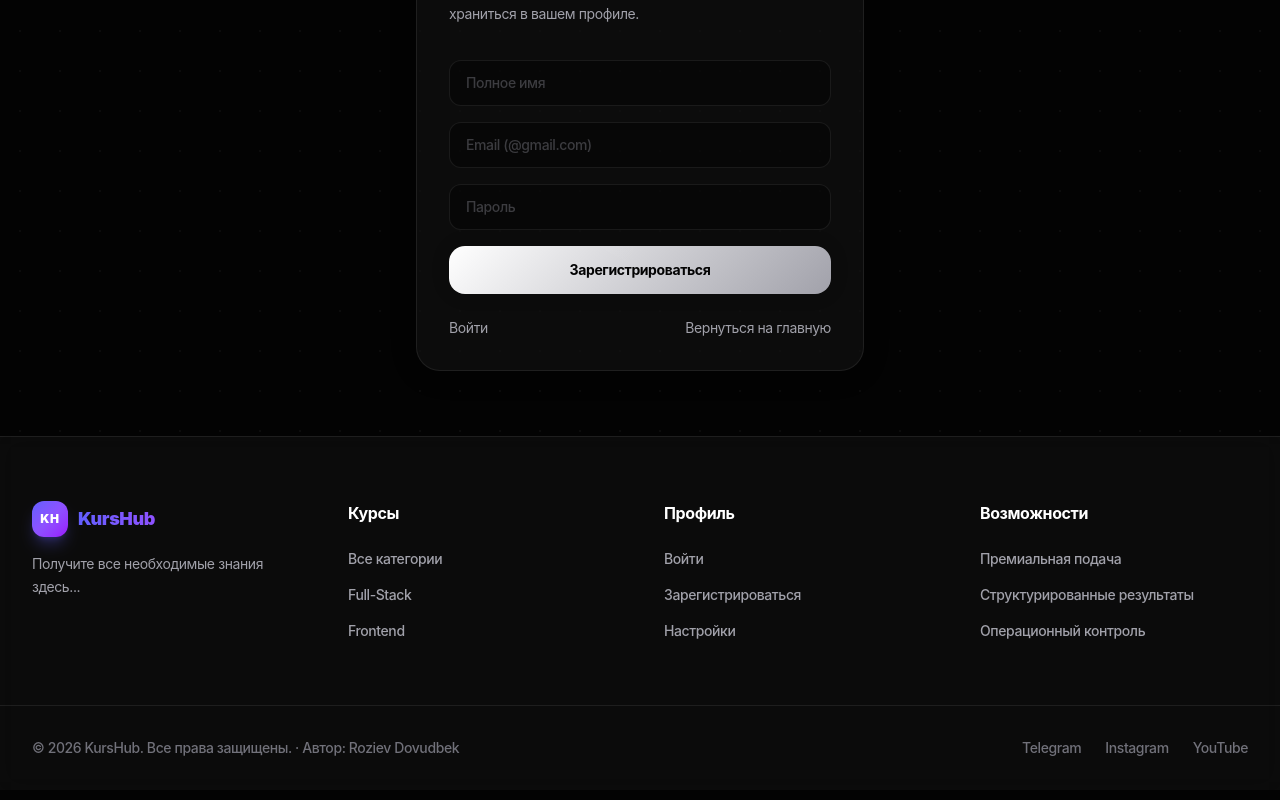
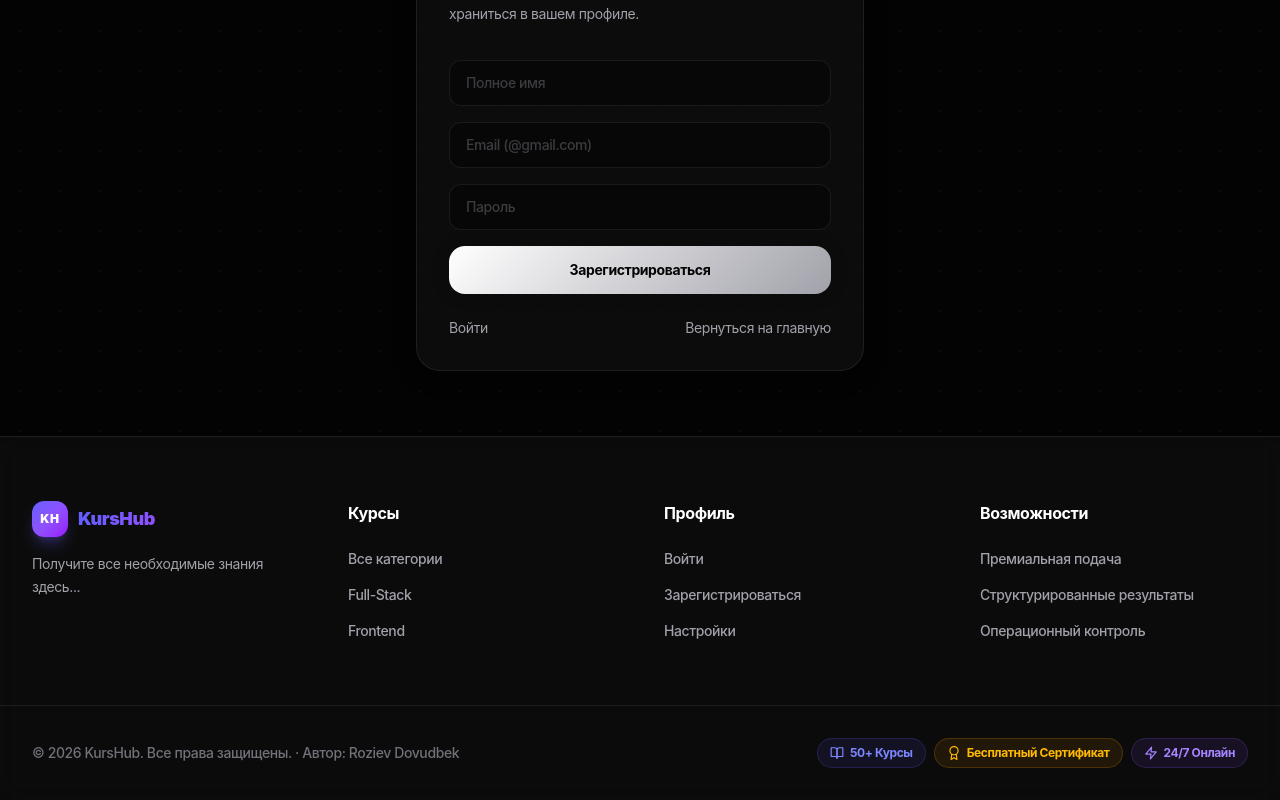
Before and after one commit to Dovudbek-Roziev/Online-Kurs-KursHub, a React (Vite) app in the folder frontend/: page /register in a window 1280 px wide. Shown: the part 349-1149 px from the top of the page. Built offline with nearby package versions, Linux system fonts and the light colour scheme; no server answers.

Commit message:
Replace social links in footer with platform feature badges
Telegram/Instagram/YouTube o'rniga: kurs soni, bepul sertifikat,
va 24/7 online badge'lari — rang-barang pill ko'rinishida.

Co-Authored-By: Claude Sonnet 4.6 <noreply@anthropic.com>

```diff
--- a/frontend/src/components/layout/SiteFooter.jsx
+++ b/frontend/src/components/layout/SiteFooter.jsx
@@ -1,5 +1,6 @@
 import { Link } from "react-router-dom";
 import { useSettings } from "../../context/SettingsContext";
+import { FiAward, FiZap, FiBookOpen } from "react-icons/fi";
 
 export default function SiteFooter() {
   const { t } = useSettings();
@@ -49,10 +50,16 @@ export default function SiteFooter() {
 
       <div className="shell mt-16 pt-8 border-t border-[var(--border-soft)] text-center text-sm font-medium text-[var(--text-dim)] flex flex-col sm:flex-row justify-between items-center gap-4">
         <p>© {new Date().getFullYear()} KursHub. {t("copyright")} · {t("author")}: Roziev Dovudbek</p>
-        <div className="flex items-center gap-6">
-          <span className="hover:text-[var(--text-main)] cursor-pointer transition-colors">Telegram</span>
-          <span className="hover:text-[var(--text-main)] cursor-pointer transition-colors">Instagram</span>
-          <span className="hover:text-[var(--text-main)] cursor-pointer transition-colors">YouTube</span>
+        <div className="flex items-center gap-2 flex-wrap justify-center sm:justify-end">
+          <span className="flex items-center gap-1.5 px-3 py-1.5 rounded-full bg-indigo-500/10 text-indigo-400 text-xs font-bold border border-indigo-500/20">
+            <FiBookOpen className="text-sm" /> 50+ {t("navCourses")}
+          </span>
+          <span className="flex items-center gap-1.5 px-3 py-1.5 rounded-full bg-amber-500/10 text-amber-400 text-xs font-bold border border-amber-500/20">
+            <FiAward className="text-sm" /> {t("freeCertBadge")}
+          </span>
+          <span className="flex items-center gap-1.5 px-3 py-1.5 rounded-full bg-violet-500/10 text-violet-400 text-xs font-bold border border-violet-500/20">
+            <FiZap className="text-sm" /> {t("onlineBadge")}
+          </span>
         </div>
       </div>
     </footer>
--- a/frontend/src/i18n/ru.js
+++ b/frontend/src/i18n/ru.js
@@ -588,7 +588,9 @@ const ru = {
   replyPlaceholder: "Написать ответ...",
   selectChatHint: "Выберите чат для ответа",
   author: "Автор",
-  search: "Поиск"
+  search: "Поиск",
+  freeCertBadge: "Бесплатный Сертификат",
+  onlineBadge: "24/7 Онлайн"
 };
 
 export default ru;
--- a/frontend/src/i18n/uz.js
+++ b/frontend/src/i18n/uz.js
@@ -581,7 +581,9 @@ const uz = {
   replyPlaceholder: "Javob yozish...",
   selectChatHint: "Javob yozish uchun chatni tanlang",
   author: "Muallif",
-  search: "Qidirish"
+  search: "Qidirish",
+  freeCertBadge: "Bepul Sertifikat",
+  onlineBadge: "24/7 Online"
 };
 
 export default uz;
```
